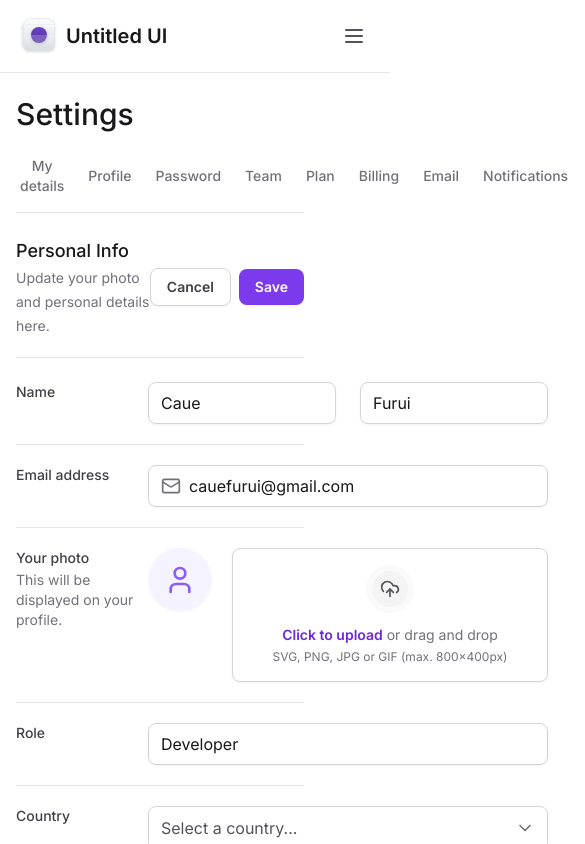
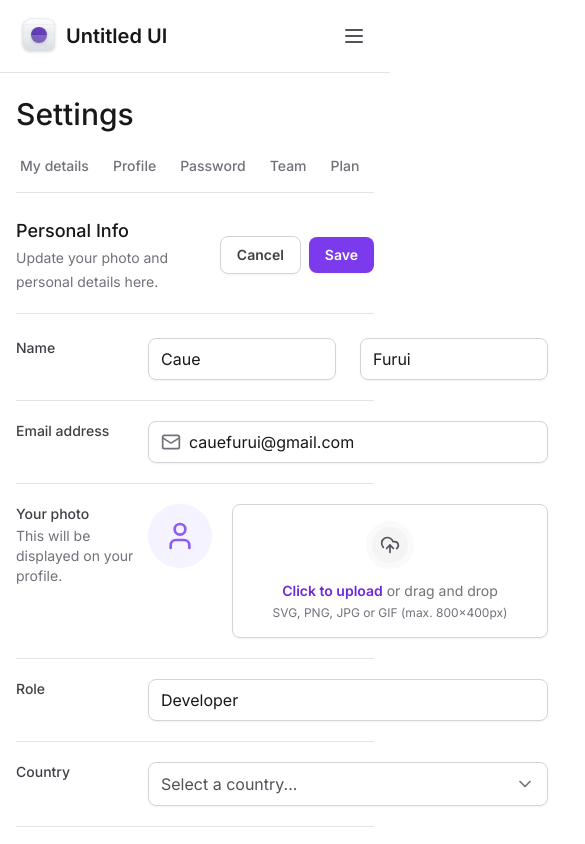
Before and after one commit to CaueFurui/tailwind-next, a Next.js app: page / in a window 390 px wide. Shown: the top 844 px of the page, 585 px wide, since content can reach past the window. Built offline with nearby package versions, Linux system fonts and the light colour scheme.

Commit message:
feat: adding mobile tabs overflow

```diff
--- a/src/app/layout.tsx
+++ b/src/app/layout.tsx
@@ -18,9 +18,9 @@
   return (
     <html lang="en" className="antialiased">
       <body className={inter.className}>
-        <div className="grid min-h-screen grid-cols-app">
+        <div className="min-h-screen lg:grid lg:grid-cols-app">
           <Sidebar />
-          <main className="px-4 pb-12 pt-24 lg:col-start-2 lg:px-8 lg:pt-8">
+          <main className="max-w-[100vw] px-4 pb-12 pt-24 lg:col-start-2 lg:px-8 lg:pt-8">
             {children}
           </main>
         </div>
--- a/src/components/SettingsTabs/TabItem.tsx
+++ b/src/components/SettingsTabs/TabItem.tsx
@@ -15,7 +15,7 @@
       value={value}
       className="group relative px-1 pb-4 text-sm font-medium text-zinc-500 hover:text-violet-700 data-[state=active]:text-violet-700"
     >
-      <span className="rounded group-focus-visible:ring-2 group-focus-visible:ring-violet-400 group-focus-visible:ring-offset-2">
+      <span className="whitespace-nowrap rounded group-focus-visible:ring-2 group-focus-visible:ring-violet-400 group-focus-visible:ring-offset-2">
         {title}
       </span>
 
--- a/src/components/SettingsTabs/index.tsx
+++ b/src/components/SettingsTabs/index.tsx
@@ -1,6 +1,7 @@
 'use client'
 
 import * as Tabs from '@radix-ui/react-tabs'
+import * as ScrollArea from '@radix-ui/react-scroll-area'
 import { TabItem } from './TabItem'
 import { useState } from 'react'
 
@@ -9,6 +10,8 @@
 
   return (
     <Tabs.Root value={currentTab} onValueChange={setCurrentTab}>
+      <ScrollArea.Root className="w-full" type="scroll">
+        <ScrollArea.Viewport className="w-full overflow-x-scroll">
           <Tabs.List className="mt-6 flex w-full items-center gap-4 border-b border-zinc-200">
             <TabItem
               value="Tab1"
@@ -25,8 +28,16 @@
               title="Password"
               isSelected={currentTab === 'Tab3'}
             />
-        <TabItem value="Tab4" title="Team" isSelected={currentTab === 'Tab4'} />
-        <TabItem value="Tab5" title="Plan" isSelected={currentTab === 'Tab5'} />
+            <TabItem
+              value="Tab4"
+              title="Team"
+              isSelected={currentTab === 'Tab4'}
+            />
+            <TabItem
+              value="Tab5"
+              title="Plan"
+              isSelected={currentTab === 'Tab5'}
+            />
             <TabItem
               value="Tab6"
               title="Billing"
@@ -53,6 +64,15 @@
               isSelected={currentTab === 'Tab10'}
             />
           </Tabs.List>
+        </ScrollArea.Viewport>
+
+        <ScrollArea.Scrollbar
+          className="flex h-0.5 translate-y-1.5 touch-none select-none flex-col bg-zinc-100"
+          orientation="horizontal"
+        >
+          <ScrollArea.Thumb className="relative flex-1 rounded-lg bg-zinc-300" />
+        </ScrollArea.Scrollbar>
+      </ScrollArea.Root>
     </Tabs.Root>
   )
 }
```
Lines whose indentation alone changed are shown as unchanged.
